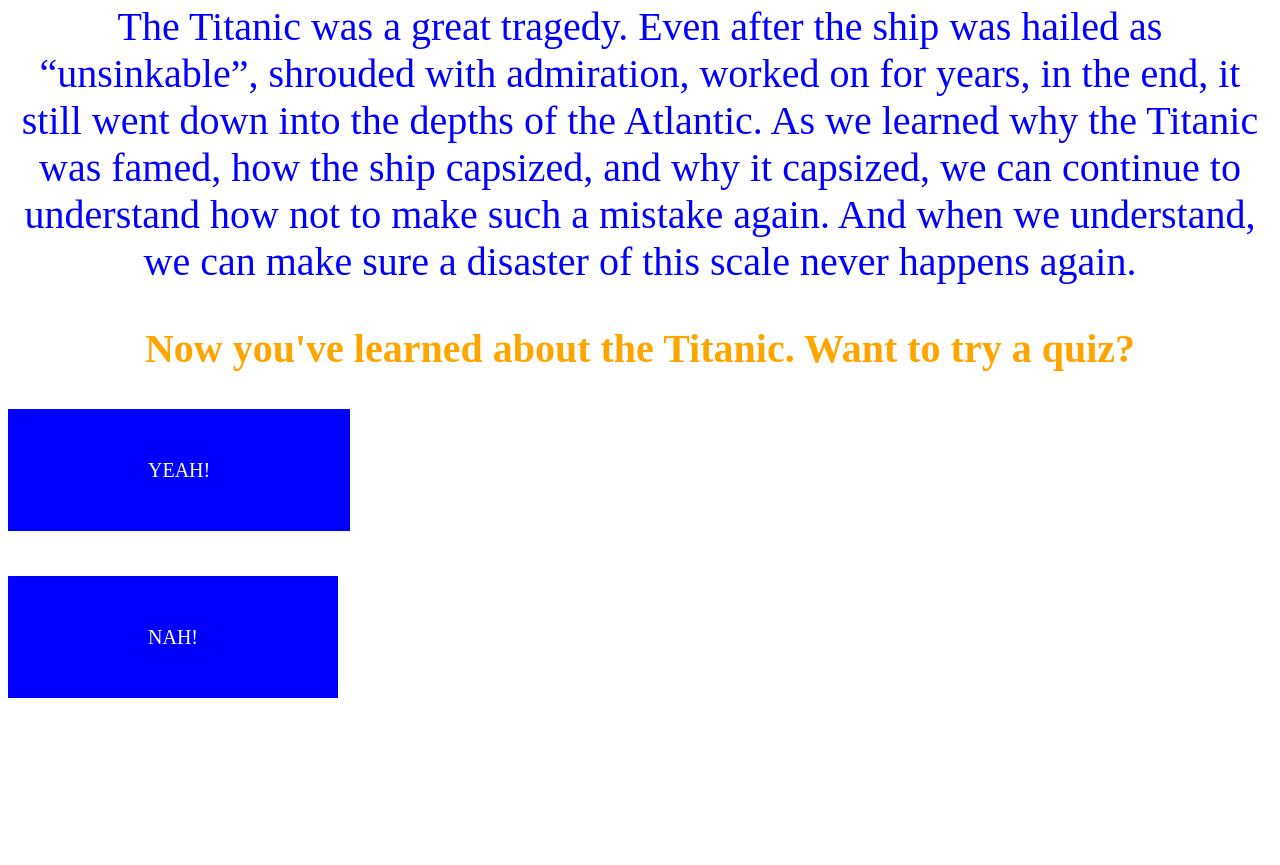
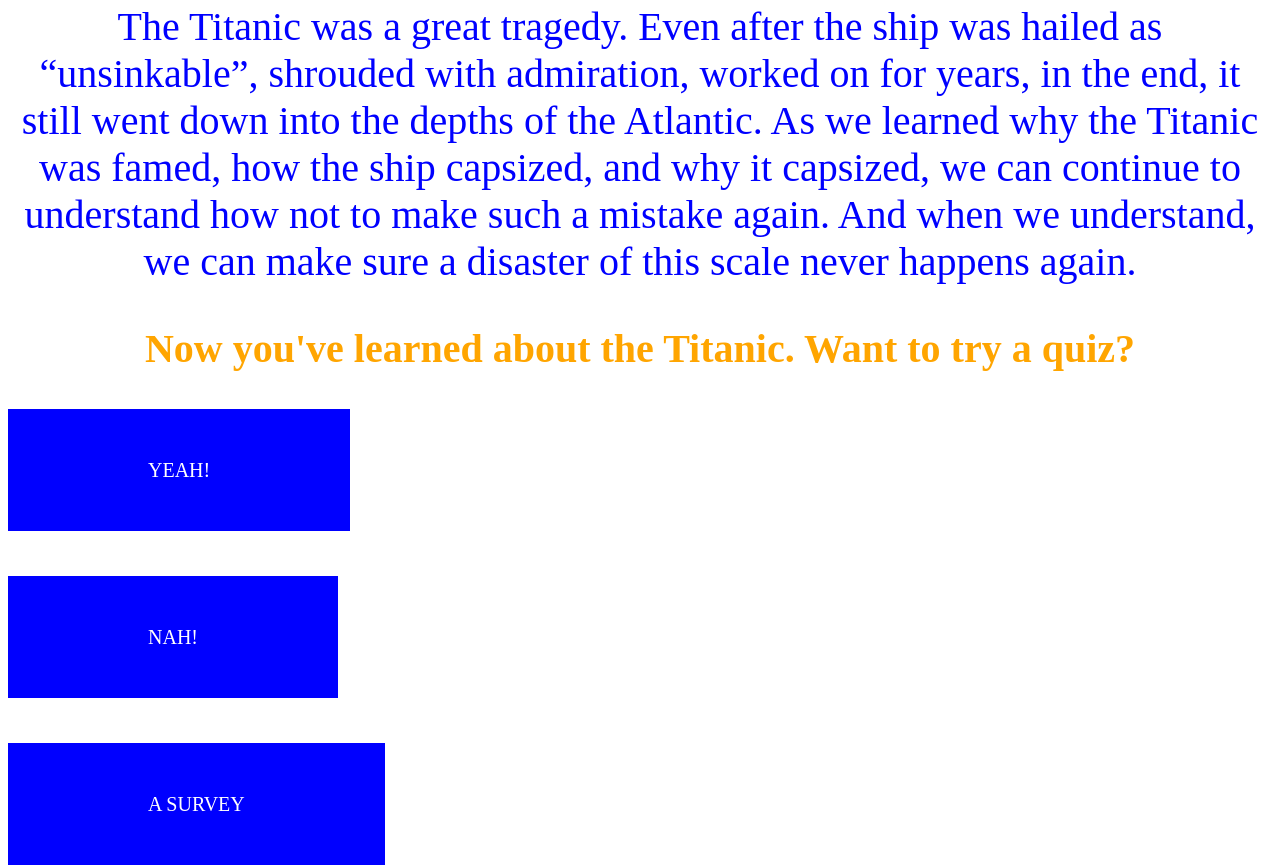
Before and after one commit to thanosOVERgoku/TitanicSite, a plain HTML site: page Sinking.html in a window 1280 px wide. Shown: the part 4220-5085 px from the top of the page. Before the commit the page ends 4918 px from the top, so only its background shows below. Drawn offline with Linux system fonts and the light colour scheme.

Commit message:
Update Sinking.html

```diff
--- a/Sinking.html
+++ b/Sinking.html
@@ -50,6 +50,16 @@ Unfortunately for him, many people forgot the "practically" part.</p>
 <br>
 
 <a href='ImageGalley.html'>Nah!</a>
+<br>
+<br>
+<br>
+<br>
+<br>
+<br>
+<br>
+<br>
+<br>
+<a href= 'Survey.html'>A survey</a>
 
 
 
```
